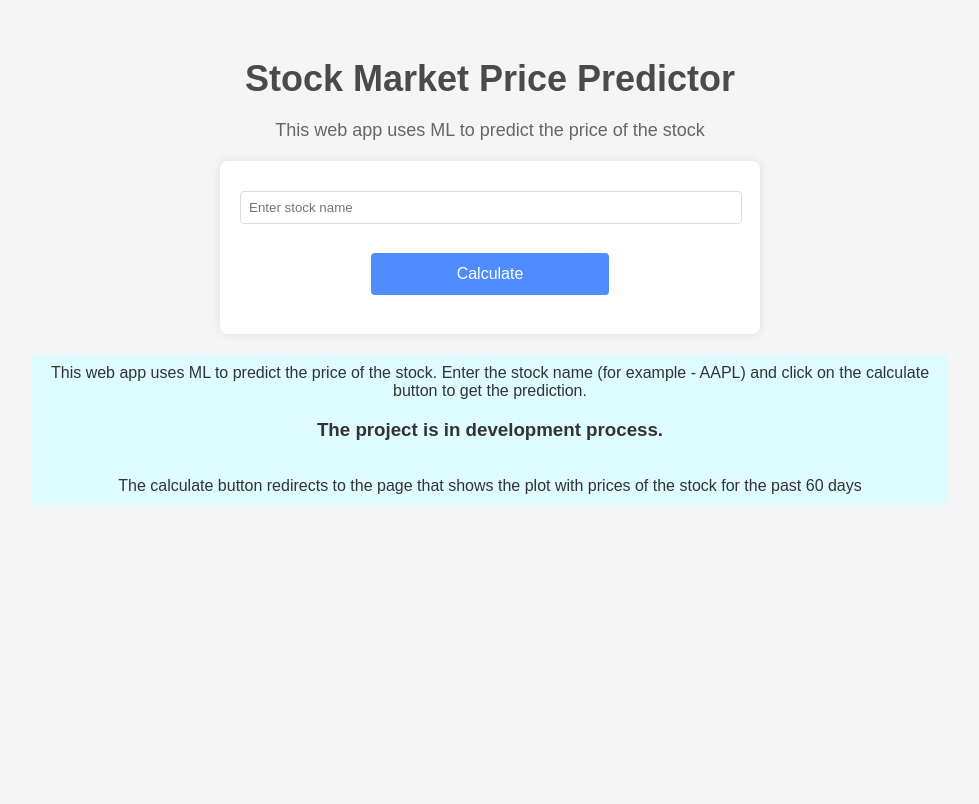
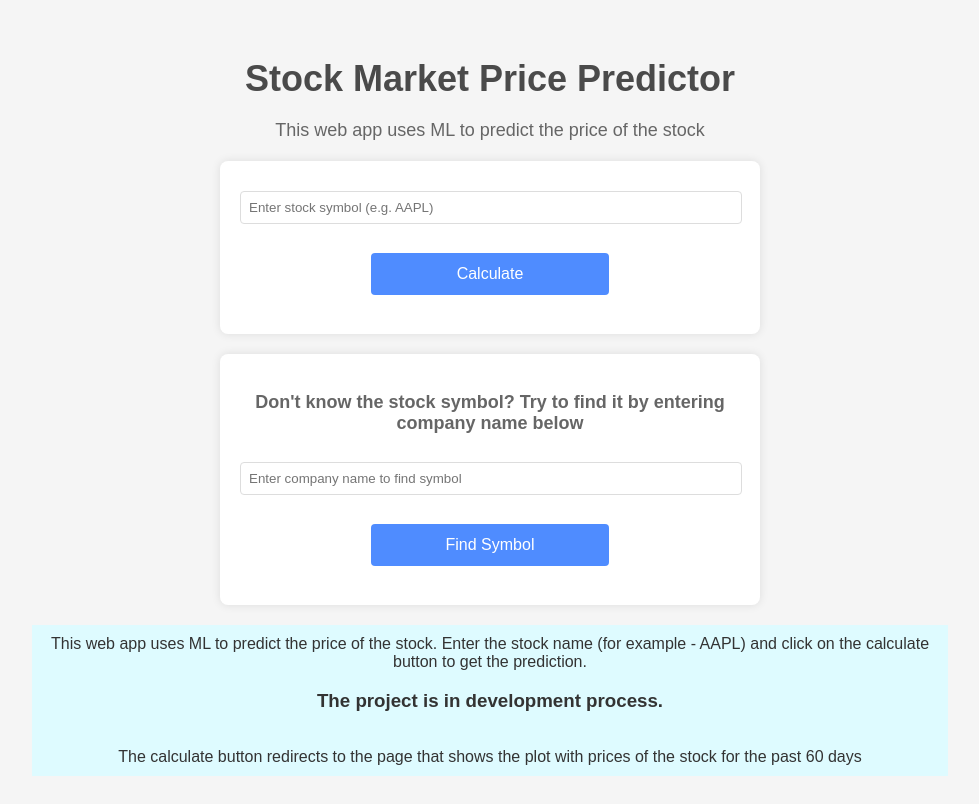
Before and after one commit to AlexeyKarz/Stock-Price-Analysis, a Flask app: page / in a window 1280 px wide. Shown: the whole page, without its empty margins (150-1129 px from the left). Before the commit the page ends 505 px from the top, so only its background shows below. Run offline with Flask 3, Linux system fonts and the light colour scheme; some libraries are stand-ins or nearby versions.

Commit message:
add helper form to find stock symbol

```diff
--- a/main.py
+++ b/main.py
@@ -1,4 +1,4 @@
-from flask import Flask, render_template, request, redirect, url_for
+from flask import Flask, render_template, request, redirect, url_for, jsonify
 from flask.views import MethodView
 import requests
 import matplotlib.pyplot as plt
@@ -9,12 +9,22 @@ import stock
 app = Flask(__name__)
 
 
-# def get_stock_data(symbol):
-#     API_KEY = 'NSQ25HG8ERO35TPU'
-#     URL = f"https://www.alphavantage.co/query?function=TIME_SERIES_INTRADAY&symbol={symbol}&interval=5min&apikey={API_KEY}"
-#     response = requests.get(URL)
-#     data = response.json()
-#     return data
+def search_api_for_symbols(query):
+    API_KEY = stock.APIKEY
+    URL = f"https://www.alphavantage.co/query?function=SYMBOL_SEARCH&keywords={query}&apikey={API_KEY}"
+    response = requests.get(URL)
+    data = response.json()
+    # Parse the response to match the expected format
+    results = [{
+        'name': item['2. name'],
+        'symbol': item['1. symbol']
+    } for item in data.get('bestMatches', [])]
+    return results
+
+@app.route('/search_stock_symbols')
+def search_stock_symbols():
+    query = request.args.get('query', '')
+    return jsonify(search_api_for_symbols(query))
 
 
 # @app.route('/', methods=['GET', 'POST'])
@@ -31,8 +41,12 @@ class HomePage(MethodView):
 class AnalysisPage(MethodView):
     def get(self, symbol):
         stock_i = stock.Stock(symbol)  # Ensure this Stock class is correctly imported and used
+        # if stock_i.data["Information"] exists, then the API request limit is achieved
+        if stock_i.data["Information"]:
+            return "API request limit reached. The standard API rate limit is 25 requests per day. Come back tomorrow."
         plot_url = stock_i.plot_stock()
         return render_template('analysis_page.html', symbol=symbol, plot_url=plot_url)
+
 
 
 app.add_url_rule('/', view_func=HomePage.as_view('home_page'))
--- a/static/main.css
+++ b/static/main.css
@@ -137,3 +137,20 @@ a:hover {
     display: block; /* Removes any extra space around the image */
     margin: 0 auto; /* Centers the image horizontally */
 }
+
+#search-results ul {
+    list-style-type: none;
+    padding: 0;
+}
+
+#search-results li {
+    margin: 10px 0;
+    padding: 5px;
+    background-color: #f0f0f0;
+    cursor: pointer;
+}
+
+/*input, button {*/
+/*    padding: 10px;*/
+/*    margin: 5px;*/
+/*}*/
--- /dev/null
+++ b/static/script.js
@@ -0,0 +1,30 @@
+function findSymbol() {
+    var companyName = document.getElementById('company-name').value;
+    if (companyName.length > 1) {  // Check if the input is not too short
+        $.ajax({
+            url: "/search_stock_symbols",
+            dataType: "json",
+            data: {
+                query: companyName
+            },
+            success: function(data) {
+                var resultsContainer = document.getElementById('search-results');
+                resultsContainer.innerHTML = ''; // Clear previous results
+                if (data.length) {
+                    var list = '<ul>';
+                    data.forEach(function(item) {
+                        list += `<li>${item.name} (${item.symbol}) - <button onclick="setSymbol('${item.symbol}')">Use</button></li>`;
+                    });
+                    list += '</ul>';
+                    resultsContainer.innerHTML = list;
+                } else {
+                    resultsContainer.innerHTML = 'No results found';
+                }
+            }
+        });
+    }
+}
+
+function setSymbol(symbol) {
+    document.getElementById('stock-name').value = symbol;
+}
--- a/stock.py
+++ b/stock.py
@@ -6,9 +6,10 @@ from matplotlib import pyplot as plt
 import matplotlib.dates as mdates
 from datetime import datetime
 
+APIKEY = 'NSQ25HG8ERO35TPU'
 
 def get_stock_data(symbol):
-    API_KEY = 'NSQ25HG8ERO35TPU'
+    API_KEY = APIKEY
     URL = f"https://www.alphavantage.co/query?function=TIME_SERIES_DAILY&symbol={symbol}&interval=5min&apikey={API_KEY}"
     response = requests.get(URL)
     data = response.json()
--- a/templates/index.html
+++ b/templates/index.html
@@ -4,18 +4,36 @@
     <meta charset="UTF-8">
     <title>StockPP</title>
     <link rel="stylesheet" href="../static/main.css?v=4">
+    <link rel="stylesheet" href="https://code.jquery.com/ui/1.12.1/themes/base/jquery-ui.css">
+    <script src="https://code.jquery.com/jquery-3.6.0.min.js"></script>
+    <script src="https://code.jquery.com/ui/1.12.1/jquery-ui.js"></script>
+
 <!--    <script type="text/javascript" src="../static/script.js?v=2"></script>-->
+    <script type="text/javascript" src="../static/script.js"></script>
+
 </head>
 <body>
 <h2>Stock Market Price Predictor</h2>
 <p>This web app uses ML to predict the price of the stock </p>
 
+<!-- Stock Entry Form -->
 <form action="/" method="post">
-    <input type="text" id="stock-name" name="stock-name" placeholder="Enter stock name">
+    <input type="text" id="stock-name" name="stock-name" placeholder="Enter stock symbol (e.g. AAPL) ">
         <div class="form-button">
         <button type="submit">Calculate</button>
         </div>
 </form>
+
+<!-- Helper Form for Finding Stock Symbols -->
+<form>
+    <p><b>Don't know the stock symbol? Try to find it by entering company name below</b></p>
+    <input type="text" id="company-name" placeholder="Enter company name to find symbol">
+    <div class="form-button">
+    <button onclick="findSymbol()">Find Symbol</button>
+    </div>
+</form>
+<!-- Display Search Results -->
+<div id="search-results"></div>
 
 <div id="comment-below">
     <div>
```
